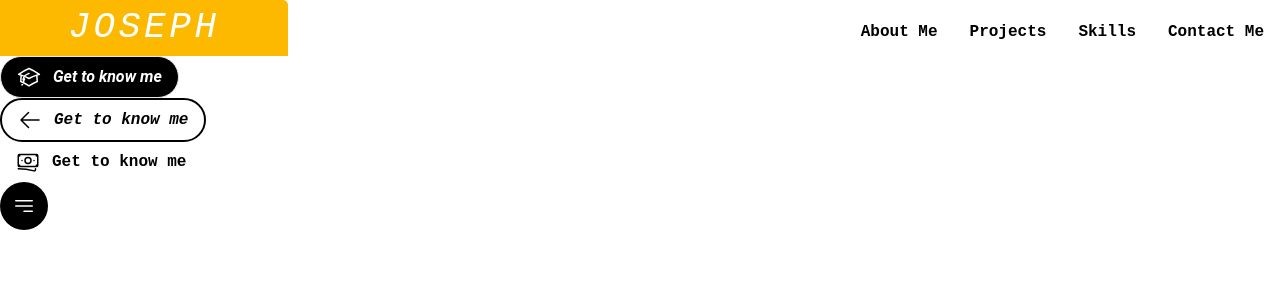
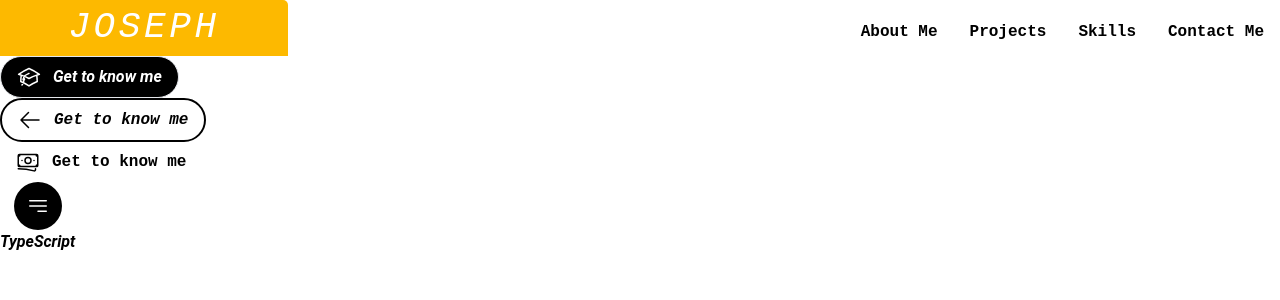
Before and after one commit to programmergeek/landing-page, a Next.js app in the folder landing-page/: page / in a window 1280 px wide. Shown: the top 300 px of the page. Built offline with nearby package versions, Linux system fonts and the light colour scheme.

Commit message:
add label to icon button component

```diff
--- a/landing-page/components/Buttons.tsx
+++ b/landing-page/components/Buttons.tsx
@@ -8,7 +8,8 @@ type ButtonProps = {
 
 type iconProps = {
     icon: React.ReactNode,
-    style: "solid" | "outline"
+    style: "solid" | "outline",
+    label?: string
 }
 
 type Props = {
@@ -42,5 +43,13 @@ export const TertiaryButton:React.FC<Props> = ({...props}) => {
 }
 
 export const IconButton: React.FC<iconProps> = ({...props}) => {
-    return props.style === "solid" ? <button className='rounded-full p-3 bg-black'>{props.icon}</button> : <button className="rounded-full p-3 border-2 border-black bg-transparent">{props.icon}</button>
+    return props.style === "solid" ?
+    (
+        <div className="flex flex-col w-fit">
+            <div className="flex justify-center">
+                <button className='rounded-full p-3 bg-black w-fit'>{props.icon}</button>
+            </div>
+            <label className='text-center font-roboto italic font-semibold' htmlFor="">{props.label}</label>
+        </div>
+    ) : <button className="rounded-full p-3 border-2 border-black bg-transparent">{props.icon}</button>
 }
--- a/landing-page/pages/index.tsx
+++ b/landing-page/pages/index.tsx
@@ -34,7 +34,7 @@ const Home: NextPage = () => {
 
       }
       >Get to know me</TertiaryButton>
-      <IconButton style='solid' icon={
+      <IconButton style='solid' label='TypeScript' icon={
         <svg xmlns="http://www.w3.org/2000/svg" fill="none" viewBox="0 0 24 24" strokeWidth={1.5} stroke="white" className="w-6 h-6">
         <path strokeLinecap="round" strokeLinejoin="round" d="M3.75 6.75h16.5M3.75 12h16.5M12 17.25h8.25" />
       </svg>
```
